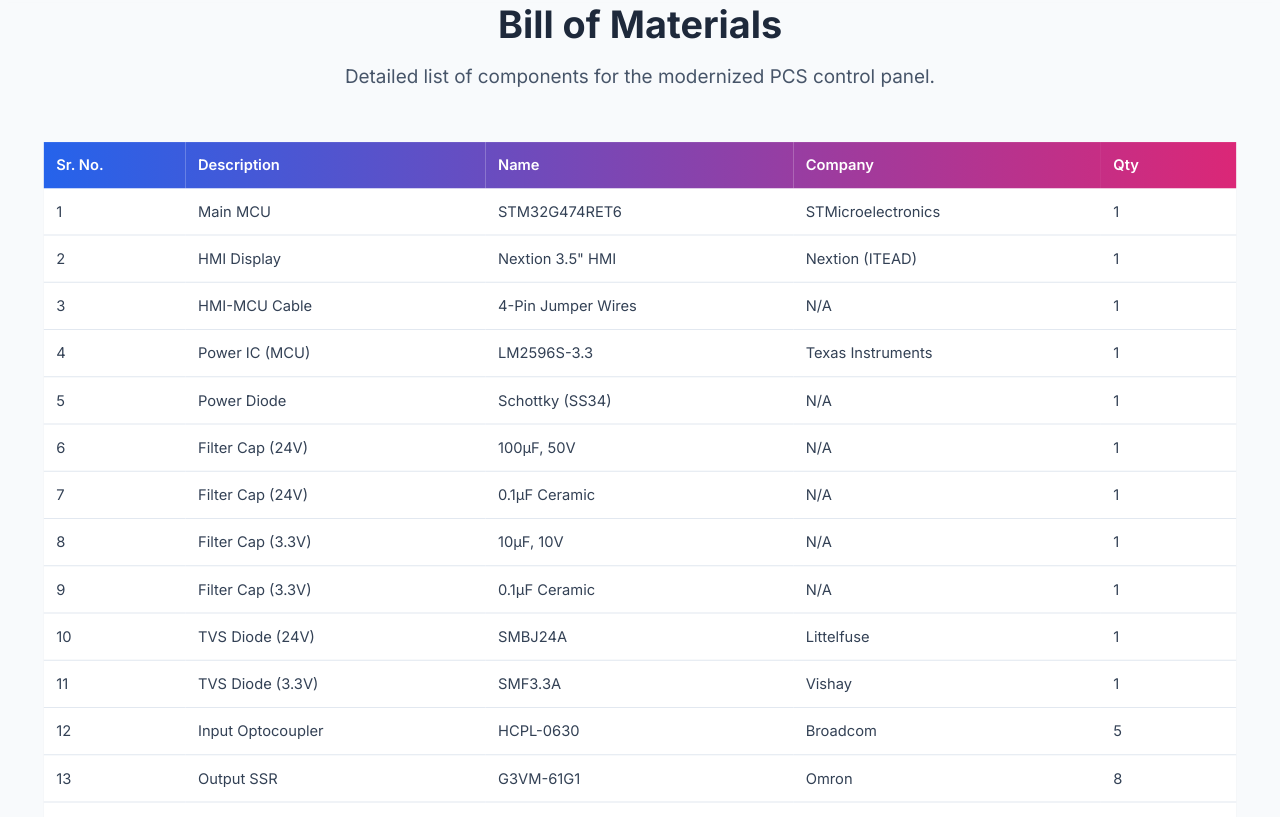
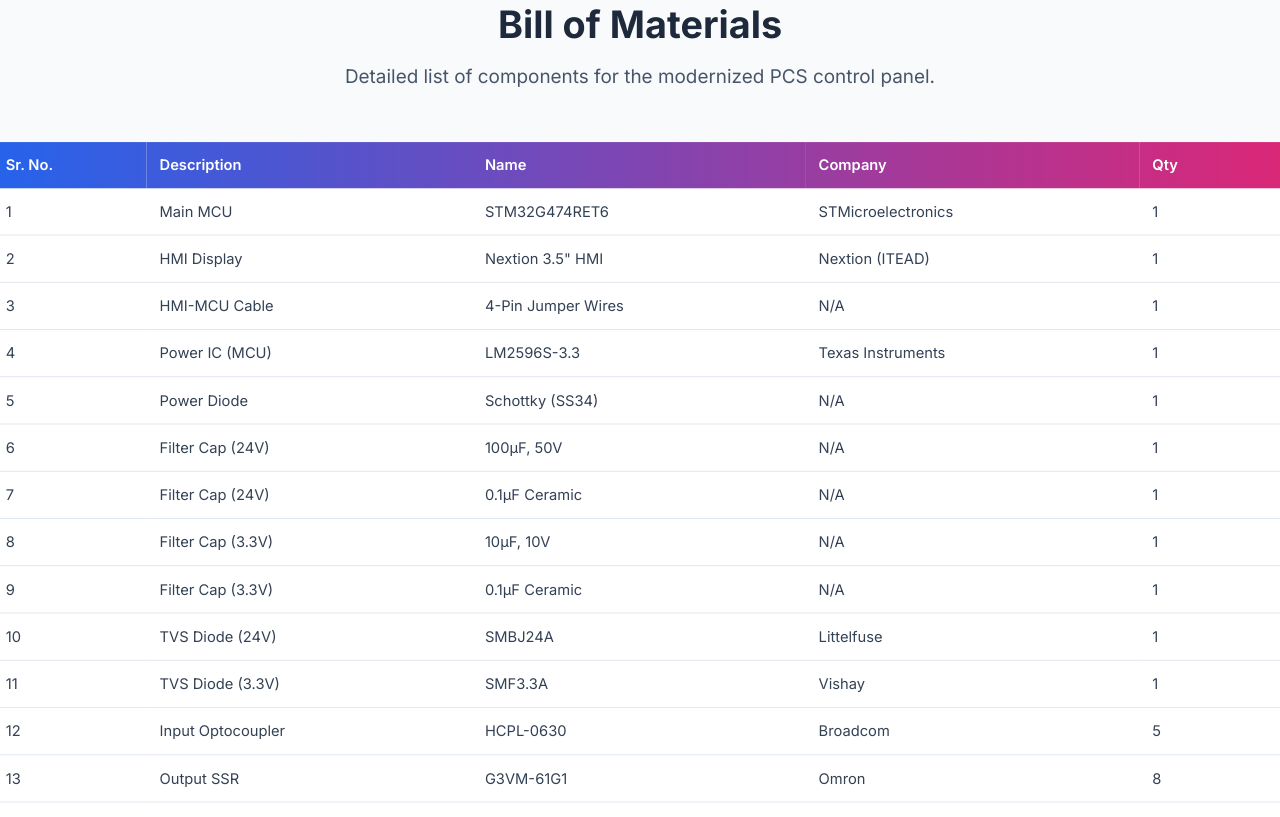
Before and after one commit to tempvamp/Atomexa_v1.1, a plain HTML site: page index.htm in a window 1280 px wide. Shown: the part 3041-3858 px from the top of the page. Drawn offline with nearby package versions, Linux system fonts and the light colour scheme.

Commit message:
index.htm

```diff
--- a/index.htm
+++ b/index.htm
@@ -156,7 +156,7 @@
                 <h2 class="text-3xl sm:text-4xl font-bold text-slate-800 mb-4">Bill of Materials</h2>
                 <p class="text-base sm:text-lg text-slate-600 max-w-3xl mx-auto">Detailed list of components for the modernized PCS control panel.</p>
             </div>
-            <div class="overflow-x-auto mx-auto max-w-[calc(100%-6rem)]">
+            <div class="overflow-x-auto">
                 <table class="component-table w-full bg-white rounded-lg shadow-lg">
                     <thead>
                         <tr class="bg-gradient-to-r from-blue-600 to-pink-600 text-white">
```
